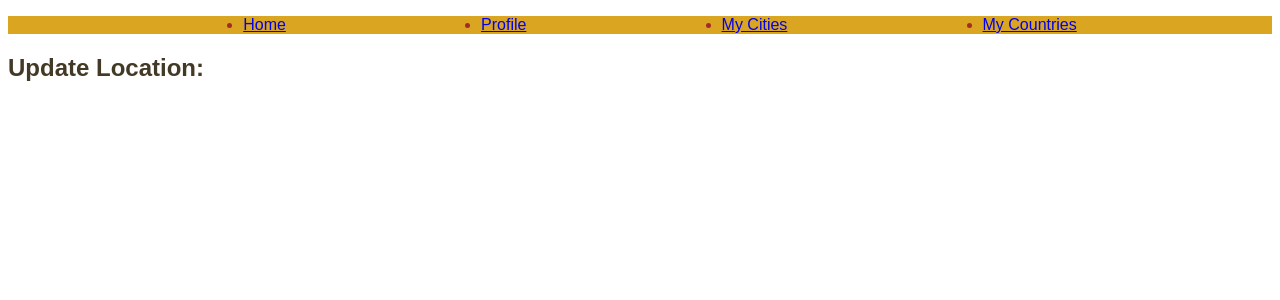
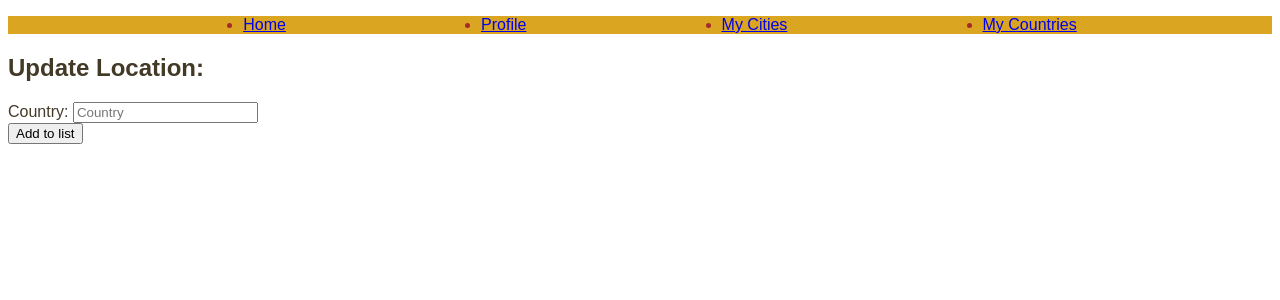
Before and after one commit to SuperNicktendo/travel_list_project, a Flask app: template templates/country/edit.html in a window 1280 px wide. Shown: the top 300 px of the page. Run offline with Flask 2, Linux system fonts and the light colour scheme; the template is opened without the code that fills it, so the values that code supplies are empty.

Commit message:
country edit created

```diff
--- a/repositories/country_repository.py
+++ b/repositories/country_repository.py
@@ -35,3 +35,8 @@ def delete(id):
     sql = "DELETE FROM countries WHERE id = %s"
     values = [id]
     run_sql(sql, values)
+
+def update_country(country):
+    sql = "UPDATE countries SET (name) = (%s) WHERE id = %s"
+    values = [country.name, country.id]
+    run_sql(sql, values)
--- a/templates/country/edit.html
+++ b/templates/country/edit.html
@@ -2,7 +2,14 @@
 {% block content %}
 <section>
     <h2>Update Location:</h2>
-
+    <section>
+        <form action="/my_countries" method="post">
+            <label for="country">Country: </label>
+            <input type="text" id="country" name="country_id" placeholder="Country" required>
+            <br>
+            <button type="submit">Add to list</button>
+        </form>
+    </section>
 
     </form>
 
--- a/templates/country/show_countries.html
+++ b/templates/country/show_countries.html
@@ -6,7 +6,7 @@
     {% for country in all_countries %}
     <ul>
         <li>{{ country.name }}</li>
-        <a href="{{country.id}}/edit">Update</a>
+        <a href="my_countries/{{country.id}}/edit">Update</a>
     </ul>
     {% endfor %}
 </section>
```
Also changed, not shown: controllers/country_controller.py (+4 -5 lines).
